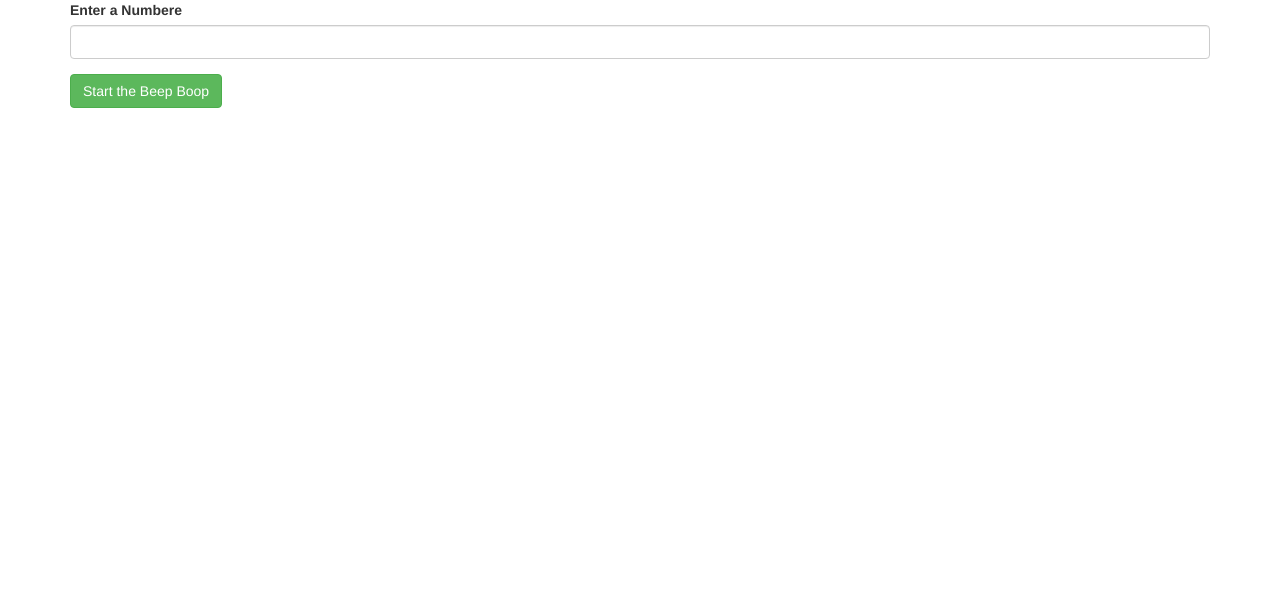
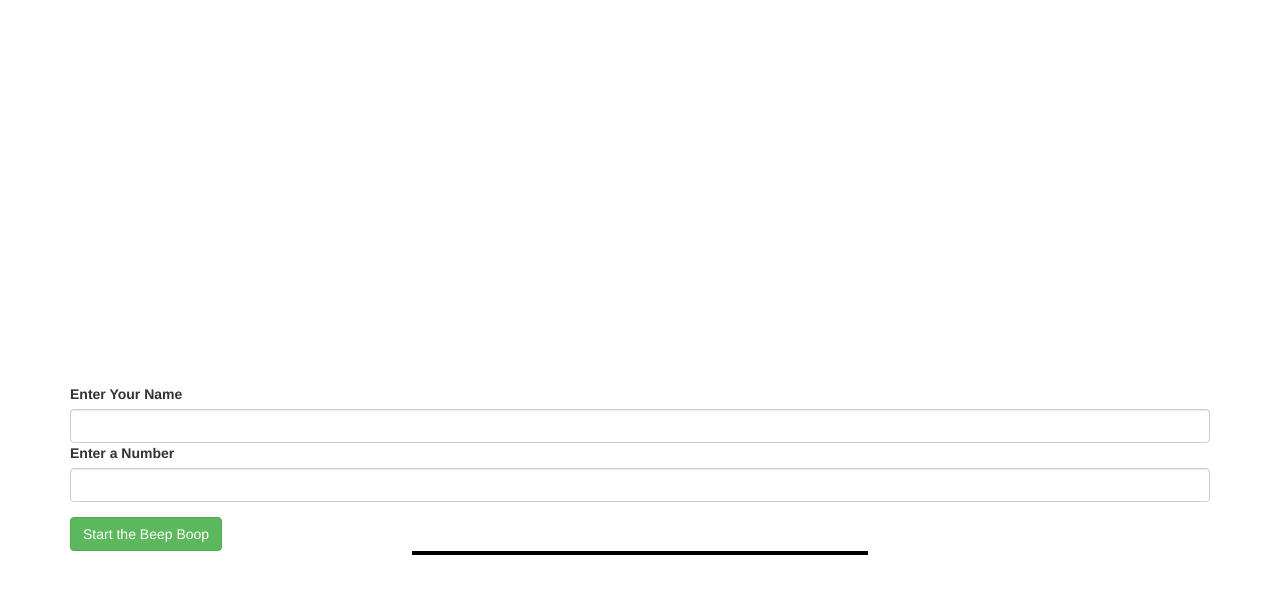
Before and after one commit to toofpaste/FridayWk3, a plain HTML site: page index.html in a window 1280 px wide. Drawn offline with nearby package versions, Linux system fonts and the light colour scheme.

Commit message:
Add styling and allow user to input their name

```diff
--- a/css/styles.css
+++ b/css/styles.css
@@ -0,0 +1,10 @@
+.container {
+  margin-top: 30%;
+}
+
+
+ol {
+  border: 2px solid black;
+  margin-left: 30%;
+  margin-right: 30%;
+}
--- a/index.html
+++ b/index.html
@@ -14,12 +14,14 @@
     <div class="container">
             <form id="formOne">
               <div class="form-group">
-                <label for="number">Enter a Numbere</label>
+                <label for="name">Enter Your Name</label>
+                <input id="name" class="form-control" type="text">
+                <label for="number">Enter a Number</label>
                 <input id="number" class="form-control" type="number">
               </div>
               <button type="submit" class="btn btn-success">Start the Beep Boop</button>
             </form>
-            <ol id = "print">
+            <ol start = "0" id = "print">
 
             </ol>
 
--- a/js/scripts.js
+++ b/js/scripts.js
@@ -5,12 +5,12 @@ function pushNum(num){
   };
 };
 
-function checkNum(){
+function checkNum(name){
   var holdNum = "";
   for(var x = 0; x < strNum.length; x++){
     holdNum = strNum[x];
     if(holdNum.includes("3")){
-      strNum[x] = "I'm sorry, Dave. I'm afraid i can't do that";
+      strNum[x] = "I'm sorry, " + name + ". I'm afraid i can't do that";
     }else if(holdNum.includes("2")){
       strNum[x] = "Boop!";
     }else if(holdNum.includes("1")){
@@ -32,10 +32,11 @@ function print(){
 $(function(){
   $('#formOne').submit(function(event){
       event.preventDefault();
+      var name = $('input#name').val();
       var intNum = $('input#number').val();
       strNum = [];
       pushNum(intNum);
-      checkNum();
+      checkNum(name);
       $("ol#print").empty();
       print();
       console.log(strNum);
```
